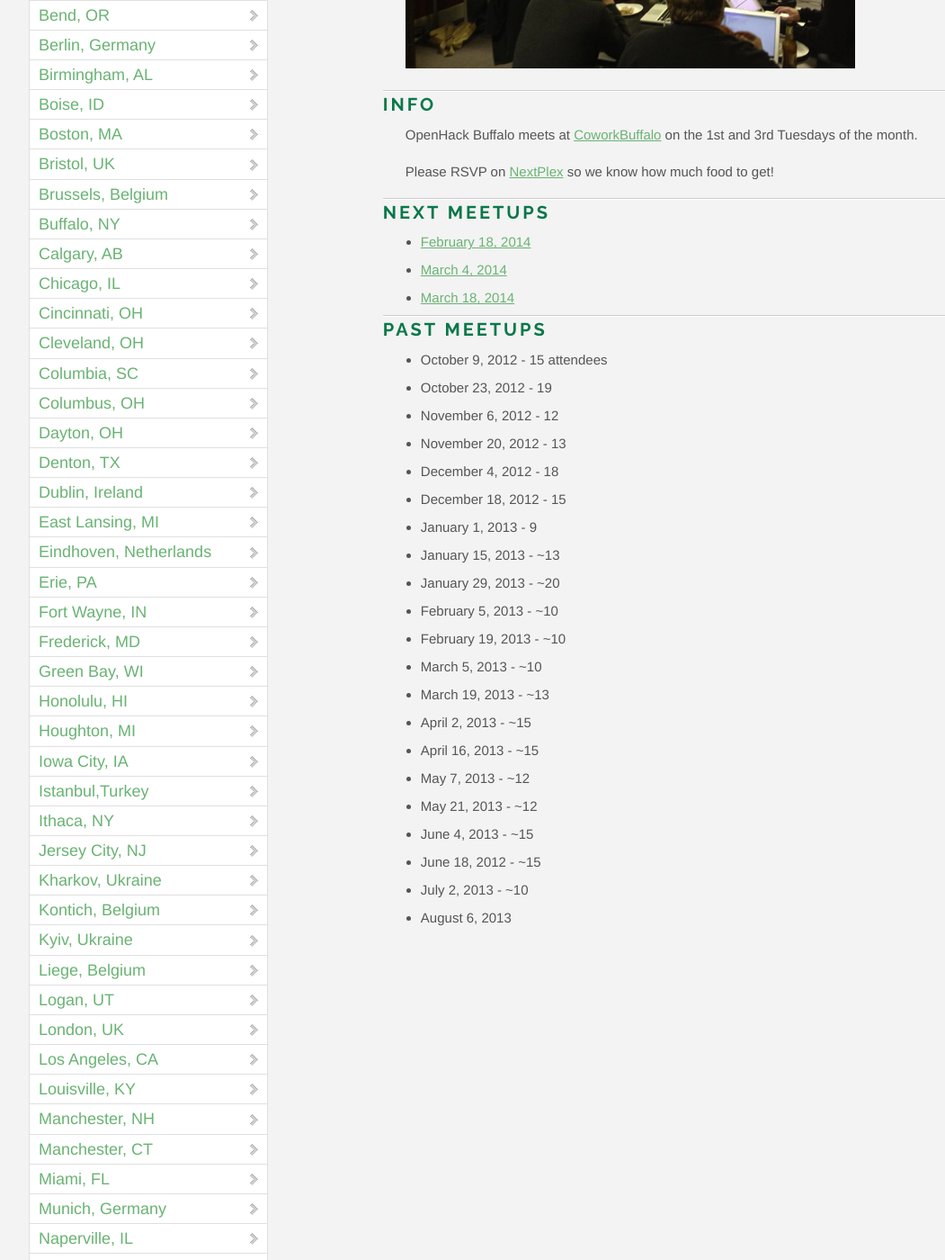
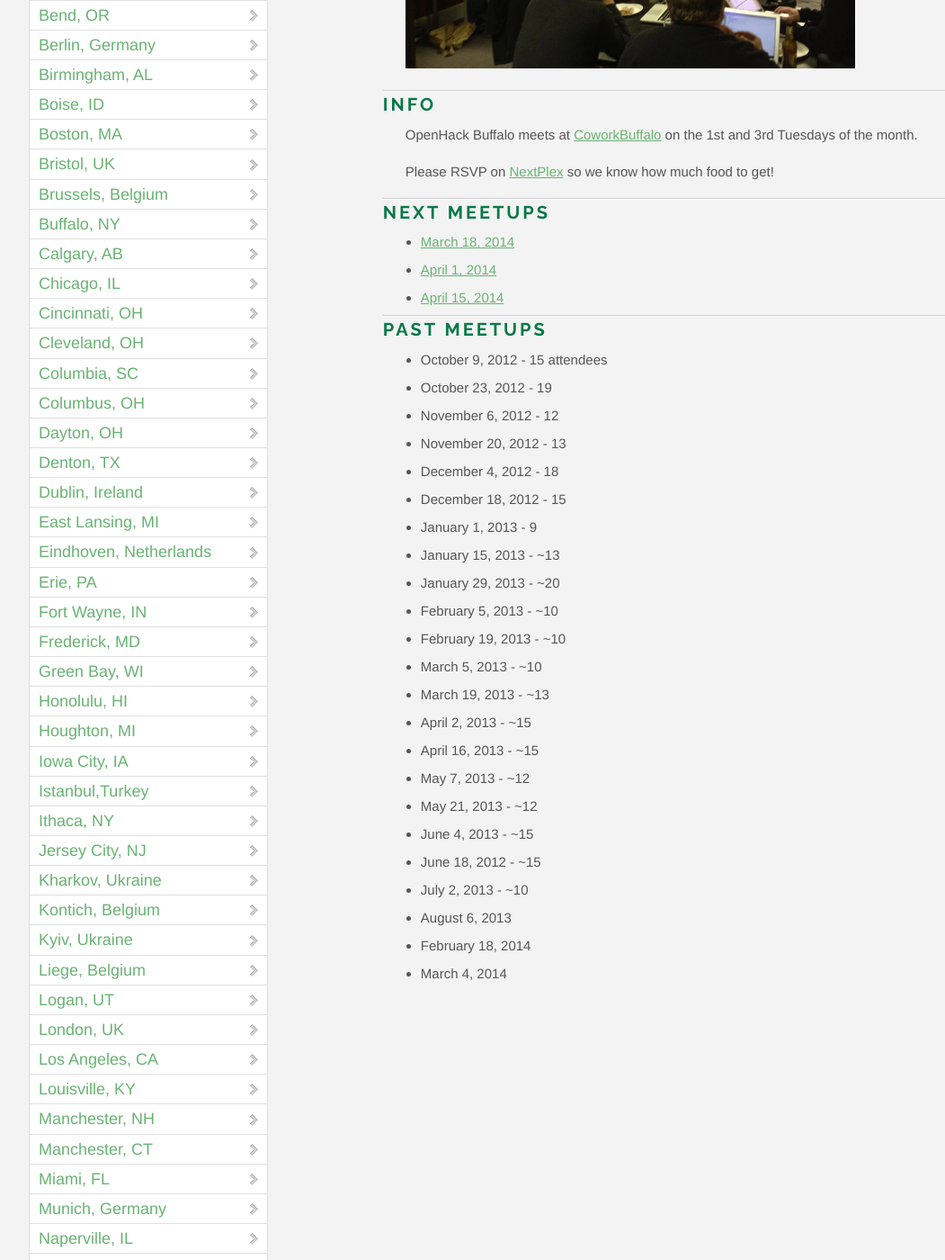
Before and after one commit to OpenHack/openhack.github.com, a Jekyll site: the page built from buffalo/index.markdown, in a window 1280 px wide and 1400 px high, scrolled down 514 px. Shown: the whole window at 90% size, without its empty margins (32-1083 px from the left). Built offline with Jekyll 4.4.1, drawn with Linux system fonts in a browser that asks for light colours; nearby versions of some CDN libraries; Markdown is read by kramdown in place of the engine named in the settings; comment, search, counter and statistics services are not loaded.

Commit message:
Buffalo updated for April 2014

```diff
--- a/buffalo/index.markdown
+++ b/buffalo/index.markdown
@@ -15,9 +15,9 @@ Please RSVP on [NextPlex](http://nextplex.com/buffalo-ny/calendar) so we know ho
 
 ### Next meetups
 
-* [February 18, 2014](http://nextplex.com/buffalo-ny/calendar/events/14783)
-* [March 4, 2014](http://nextplex.com/buffalo-ny/calendar/events/15244)
 * [March 18, 2014](http://nextplex.com/buffalo-ny/calendar/events/15245)
+* [April 1, 2014](http://nextplex.com/buffalo-ny/calendar/events/15660)
+* [April 15, 2014](http://nextplex.com/buffalo-ny/calendar/events/15661)
 
 ### Past meetups
 
@@ -42,3 +42,5 @@ Please RSVP on [NextPlex](http://nextplex.com/buffalo-ny/calendar) so we know ho
 * June 18, 2012 - ~15
 * July 2, 2013 - ~10
 * August 6, 2013
+* February 18, 2014
+* March 4, 2014
```
